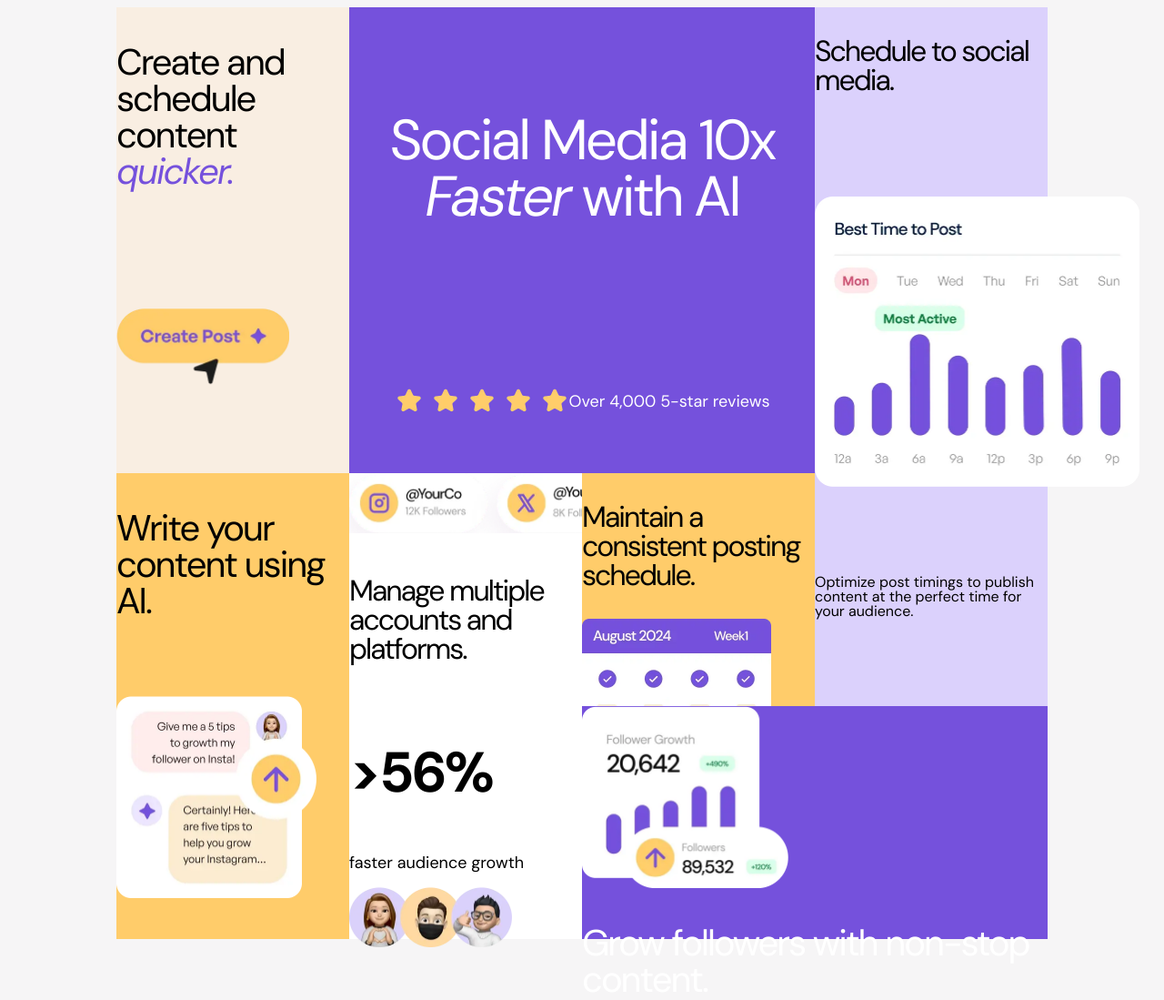
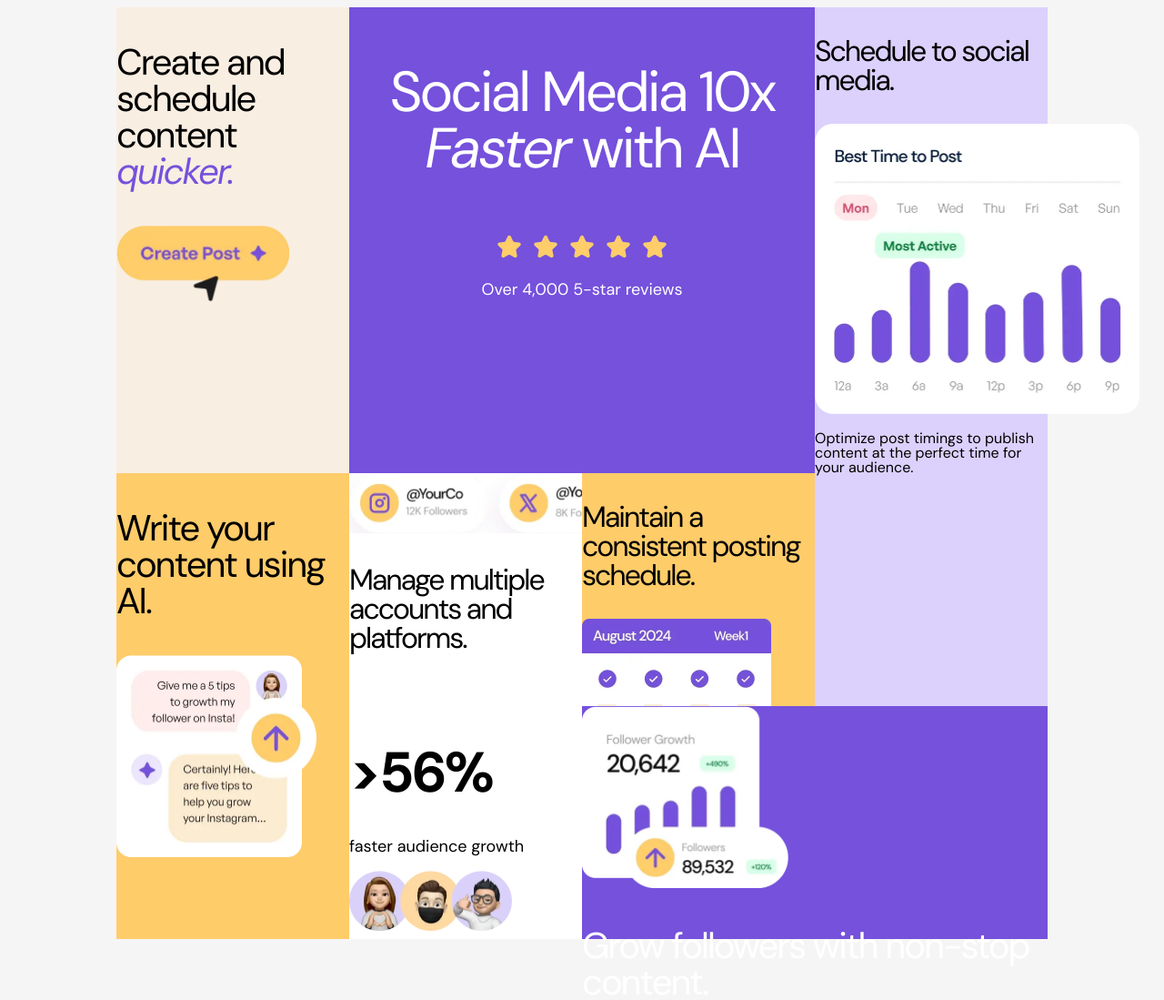
Before and after one commit to TimBingtan/bento-grid, a plain HTML site: page index.html in a window 1280 px wide. Shown: the whole page at 91% size. Drawn offline with Linux system fonts and the light colour scheme.

Commit message:
Adjusted element display on card

```diff
--- a/styles.css
+++ b/styles.css
@@ -20,9 +20,7 @@ body {
 
 /*Card classes*/
 .card {
-    display: flex;
-    flex-direction: column;
-    flex-flow: wrap;
+    display: block;
     line-height: 1;
 }
 
@@ -57,8 +55,6 @@ body {
     text-align: center;
     padding-left: 32px;
     padding-right: 32px;
-    align-items: center;
-    justify-content: center;
 }
 
 .card-2 {
```
